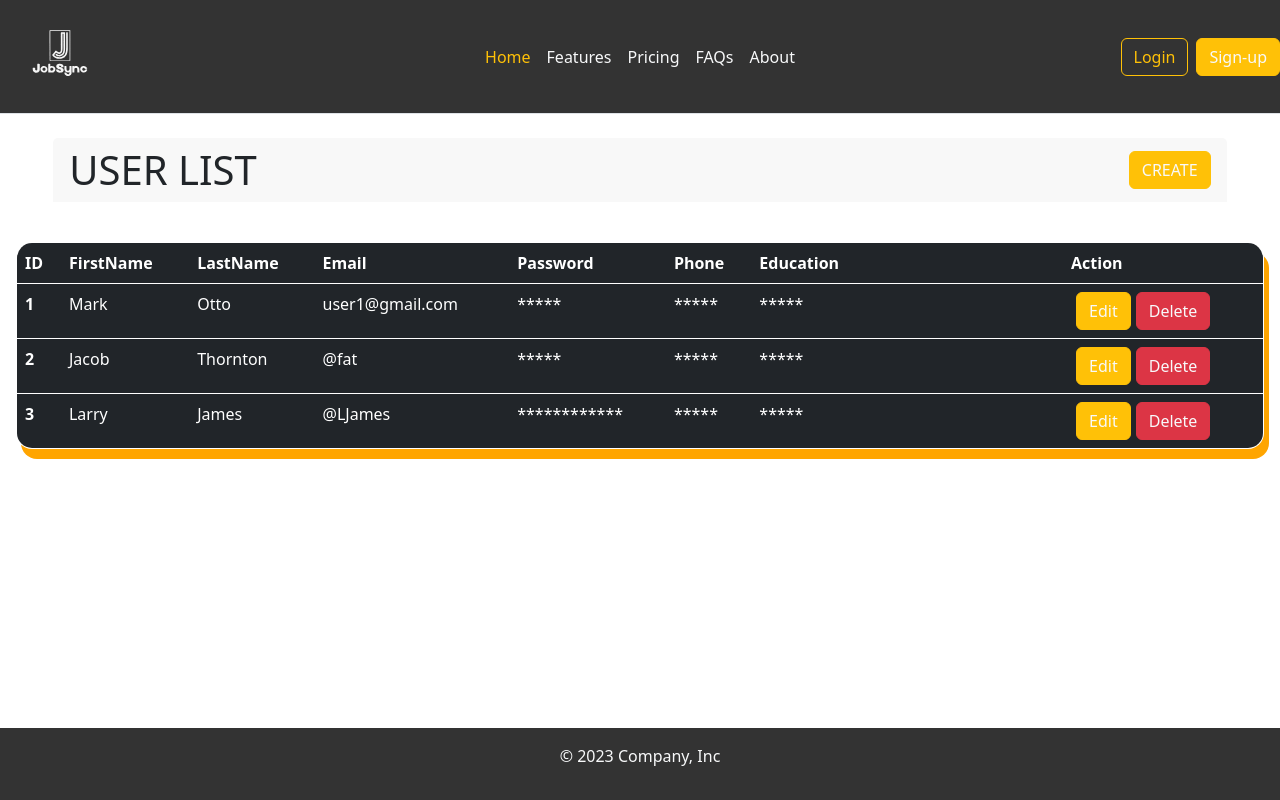
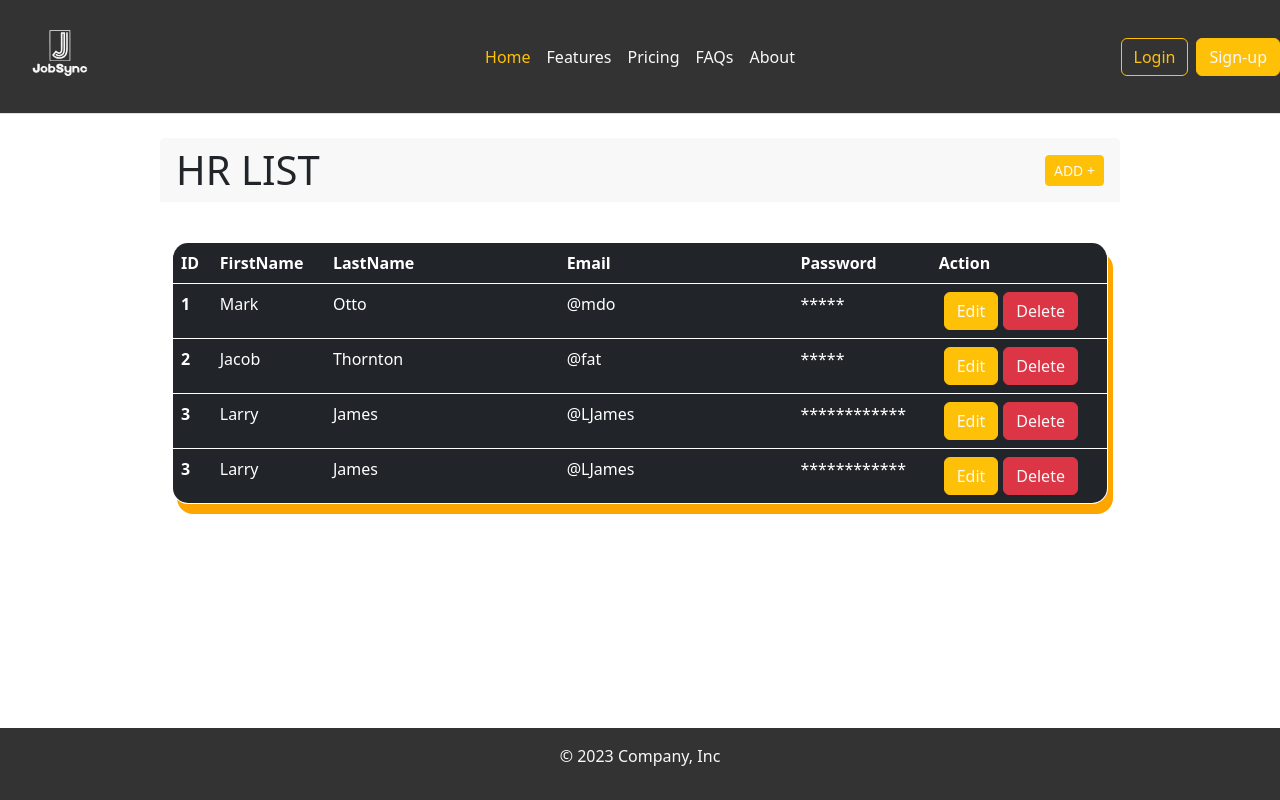
Before and after one commit to Pooloomoo/Register_App-master, a React (Vite) app: page / in a window 1280 px wide. Built offline with nearby package versions, Linux system fonts and the light colour scheme.

Commit message:
commit message

```diff
--- a/src/component/hrTable.jsx
+++ b/src/component/hrTable.jsx
@@ -66,10 +66,26 @@ export default function hrTable() {
                                 </div>
                             </td>
                         </tr>
-
+                        <tr>
+                            <th scope="row">3</th>
+                            <td>Larry</td>
+                            <td>James</td>
+                            <td>@LJames</td>
+                            <td>************</td>
+                            <td>
+                                <div class="btn-group" role="group">
+                                    <button id="button2" type="button" class="btn btn-warning text-light">Edit</button>
+                                </div>
+                                <div class="btn-group" role="group">
+                                    <button id="button2" type="button" class="btn btn-danger text-light">Delete</button>
+                                </div>
+                            </td>
+                        </tr>
                     </tbody>
                 </table>
             </div>
+            <br/>
+            <br/>
         </div>
     )
 }
--- a/src/component/userTable.jsx
+++ b/src/component/userTable.jsx
@@ -78,6 +78,8 @@ export default function userTable() {
                     </tbody>
                 </table>
             </div>
+            <br/>
+            <br/>
         </div>
     )
 }
--- a/src/main.jsx
+++ b/src/main.jsx
@@ -13,7 +13,7 @@ import '../StyleComponent/index.css';
 const router = createBrowserRouter([
   {
     path: "/",
-    element: <UserTable/>,
+    element: <HrTable/>,
   },
 ]);
 
```
